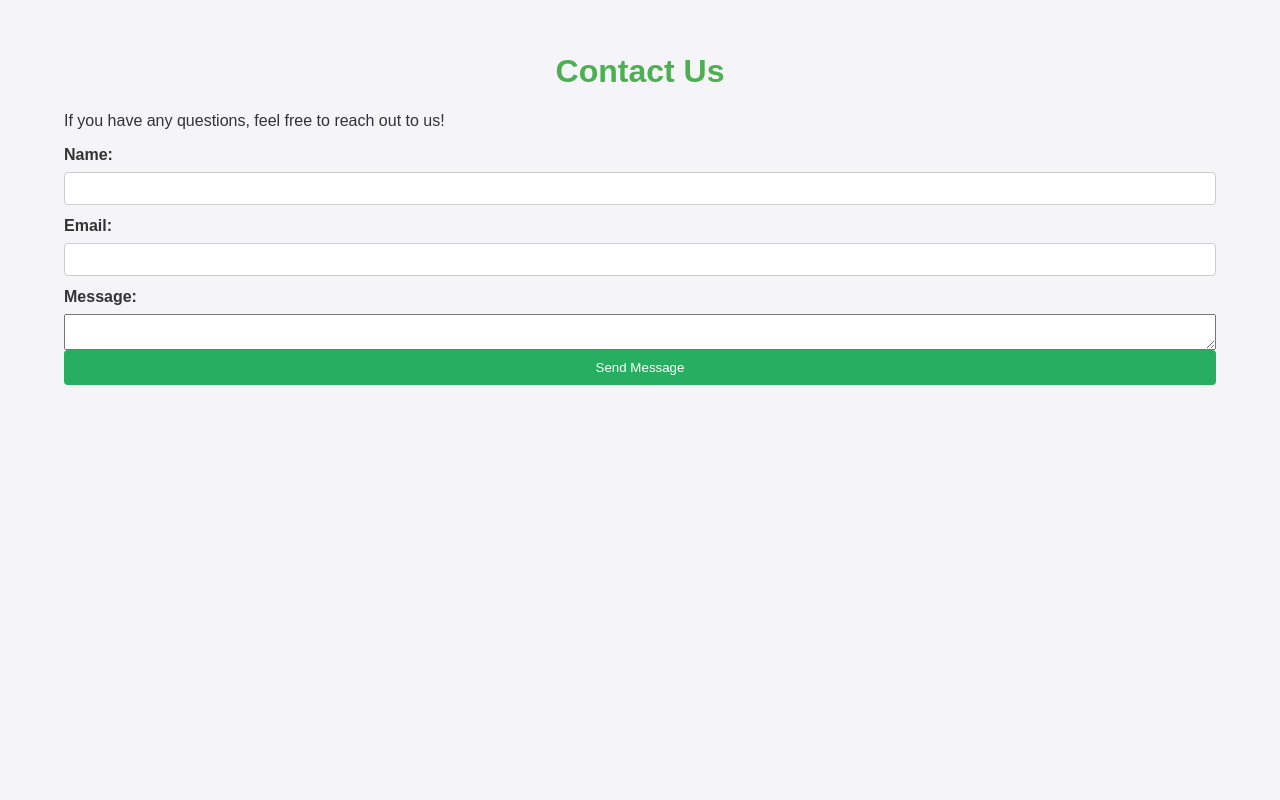
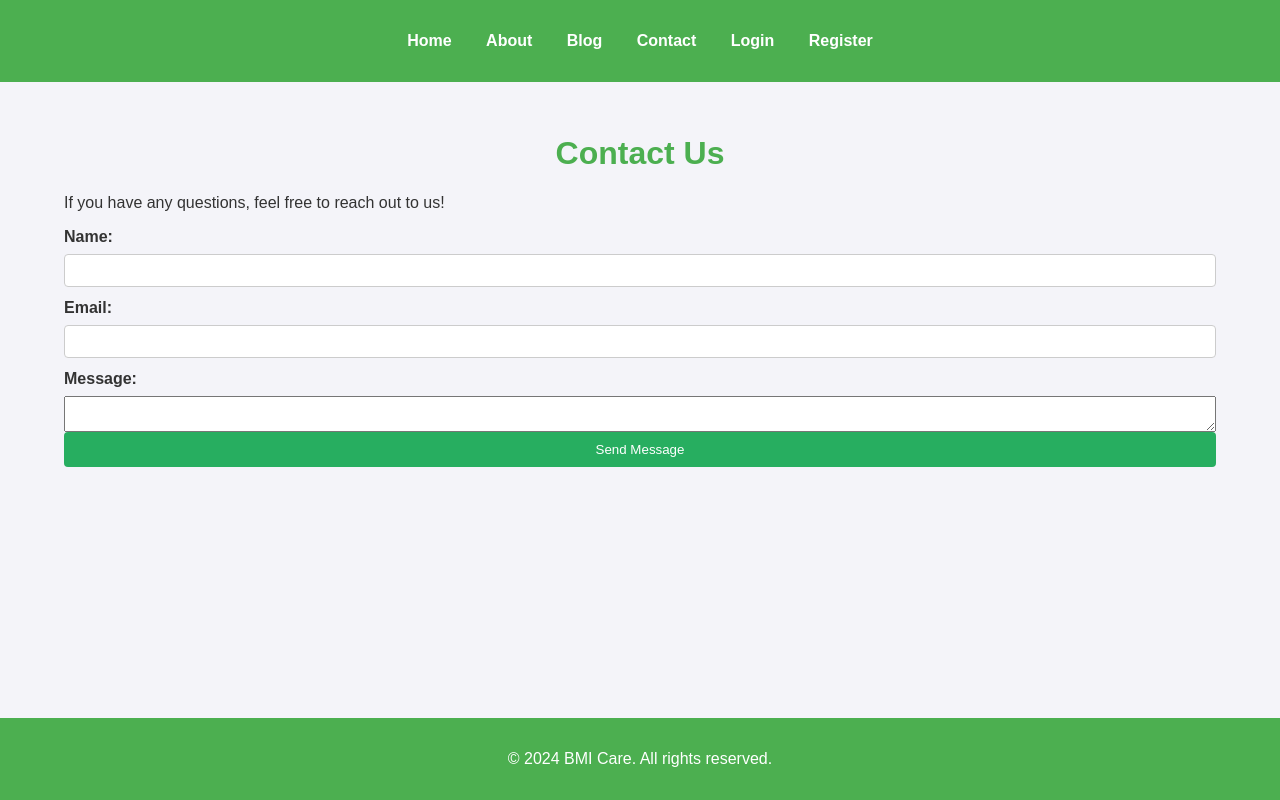
Before and after one commit to kipsamoh/BMIcalculator-WebApp, a Flask app: page /bmi_calculator/contact in a window 1280 px wide. Run offline with Flask 3, Linux system fonts and the light colour scheme.

Commit message:
contact.html

```diff
--- a/templates/contact.html
+++ b/templates/contact.html
@@ -7,10 +7,21 @@
     <link rel="stylesheet" href="{{ url_for('static', filename='styles.css') }}">
 </head>
 <body>
+    <nav>
+        <ul>
+            <li><a href="{{ url_for('bmi_calculator.home') }}">Home</a></li>
+            <li><a href="{{ url_for('bmi_calculator.about') }}">About</a></li>
+            <li><a href="{{ url_for('bmi_calculator.blog') }}">Blog</a></li>
+            <li><a href="{{ url_for('bmi_calculator.contact') }}">Contact</a></li>
+            <li><a href="{{ url_for('bmi_calculator.login') }}">Login</a></li>
+            <li><a href="{{ url_for('bmi_calculator.register') }}">Register</a></li>
+        </ul>
+    </nav>
+
     <div class="container">
         <h1>Contact Us</h1>
         <p>If you have any questions, feel free to reach out to us!</p>
-        <form action="/send_message" method="post">
+        <form action="{{ url_for('bmi_calculator.send_message') }}" method="post">
             <label for="name">Name:</label>
             <input type="text" id="name" name="name" required>
 
@@ -23,5 +34,9 @@
             <button type="submit">Send Message</button>
         </form>
     </div>
+
+    <footer>
+        <p>&copy; 2024 BMI Care. All rights reserved.</p>
+    </footer>
 </body>
 </html>
```
